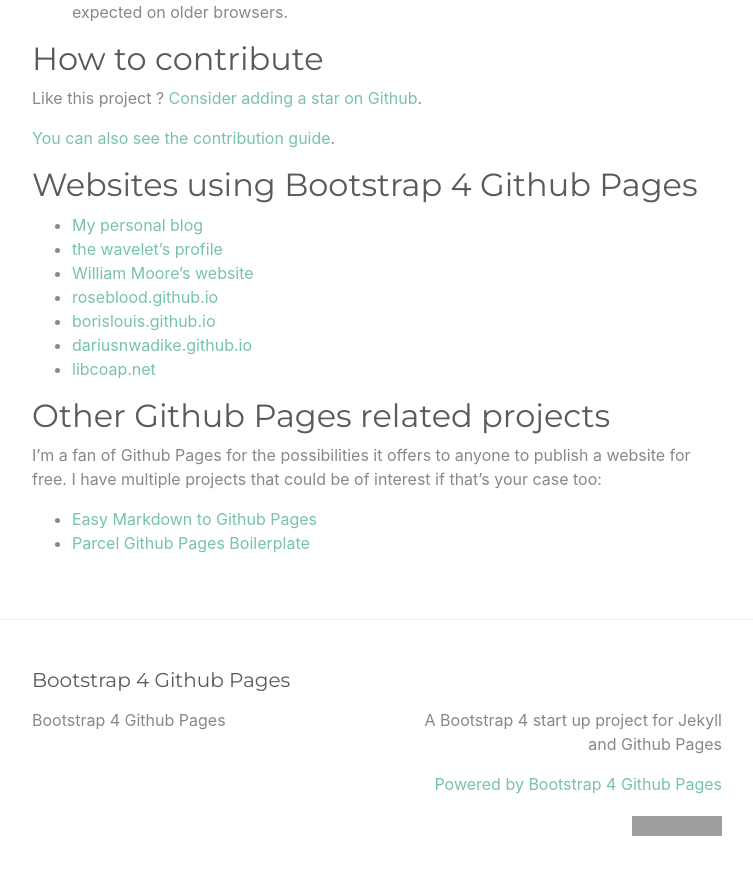
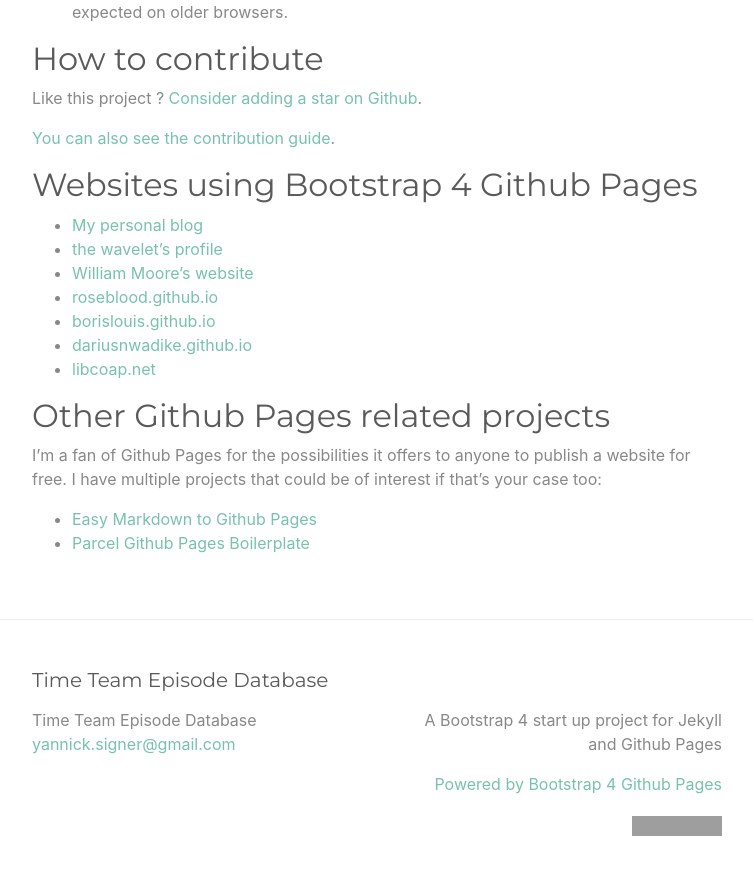
Before and after one commit to yannicksigner/time-team-database, a Jekyll site: the page built from index.md, in a window 1280 px wide and 900 px high, scrolled down 2496 px. Shown: the top 875 px of the window, without its empty margins (263-1016 px from the left). Built offline with Jekyll 4.4.1, drawn with Linux system fonts in a browser that asks for light colours; some of the changed text lies outside the part shown; grey boxes are pictures that could not be loaded.

Commit message:
Update _config.yml

```diff
--- a/_config.yml
+++ b/_config.yml
@@ -13,8 +13,8 @@
 # you will see them accessed via {{ site.title }}, {{ site.email }}, and so on.
 # You can create any custom variable you would like, and they will be accessible
 # in the templates via {{ site.myvariable }}.
-title: Bootstrap 4 Github Pages
-email: ""
+title: Time Team Episode Database
+email: "yannick.signer@gmail.com"
 description: >- # this means to ignore newlines until "baseurl:"
   A Bootstrap 4 start up project for Jekyll and Github Pages
 #baseurl: "" # the subpath of your site, e.g. /blog
```
